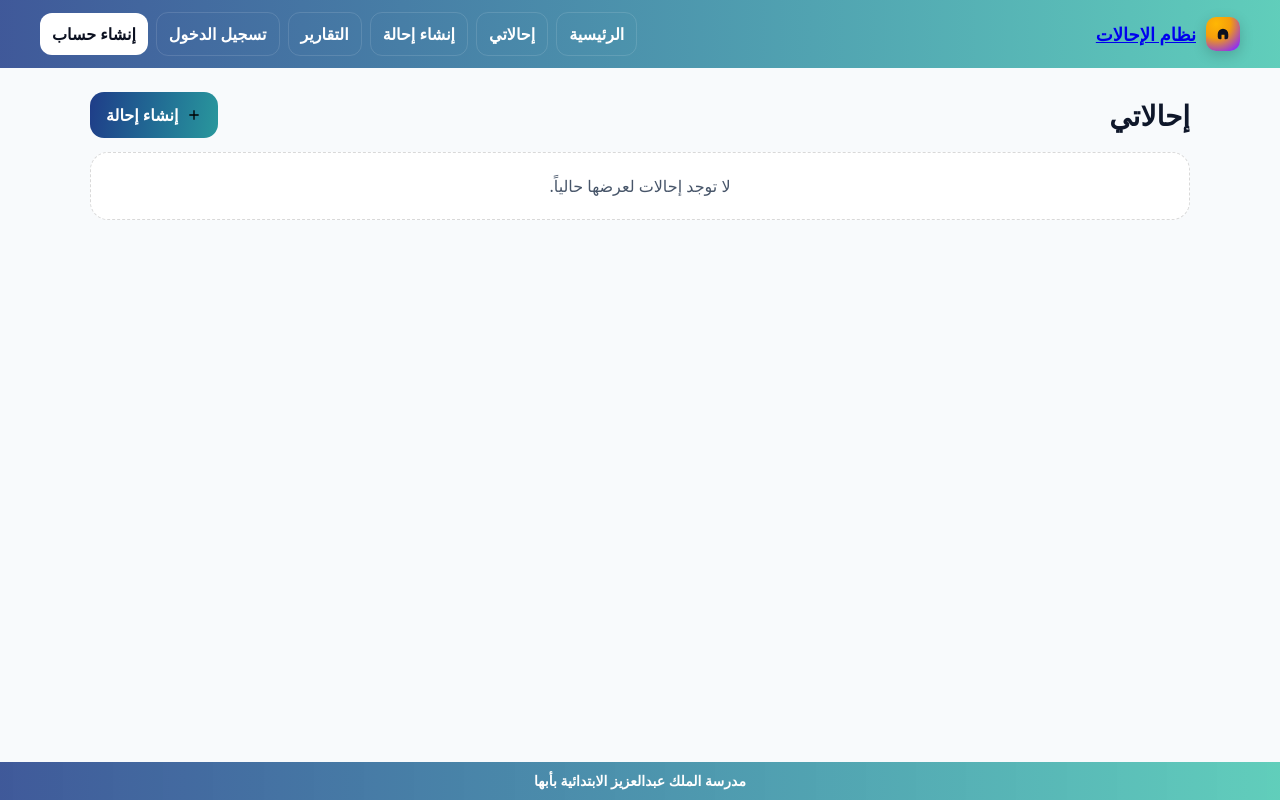
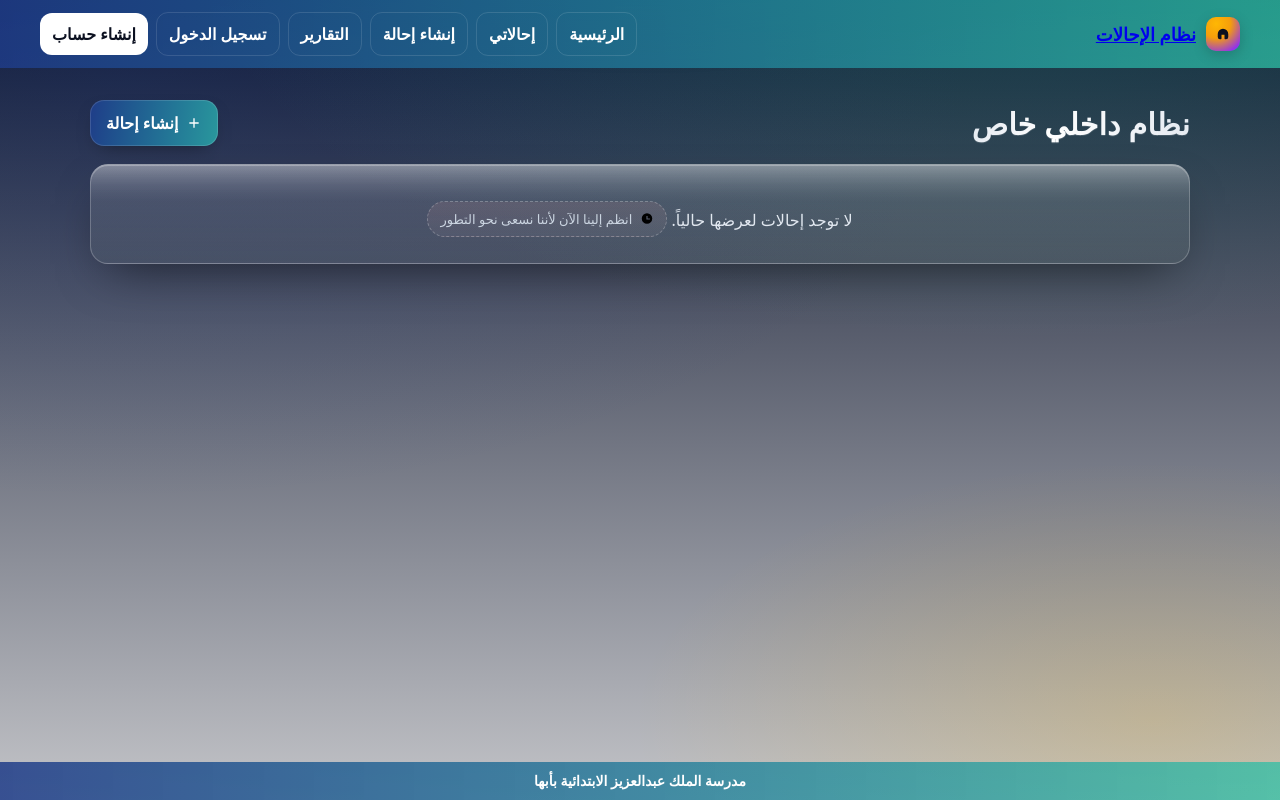
Before and after one commit to yasser-dev2024/kingabdulaziz205, a Django app: page / in a window 1280 px wide. Run offline with Django 5.2, Linux system fonts and the light colour scheme.

Commit message:
تغيير الخلفية

```diff
--- a/templates/home.html
+++ b/templates/home.html
@@ -6,21 +6,93 @@
   <meta name="viewport" content="width=device-width,initial-scale=1">
   <title>إحالاتي</title>
   <style>
-    :root{--brand:#1f3c88;--brand2:#2ebfa5;--accent:#ffb703;--txt:#0f172a;--bg:#f8fafc}
-    /* أضفت خاصية cursor فقط لتستخدم صورة static/maus.png */
+    :root{
+      --brand:#1f3c88;--brand2:#2ebfa5;--accent:#ffb703;--txt:#0f172a;--bg:#0b1020;
+      --card:#ffffff;--muted:#64748b;--ring:rgba(31,60,136,.25)
+    }
+
+    /* خلفية تدرّجات عصرية + مؤشر مخصص */
     body{
-      margin:0;background:var(--bg);font-family:system-ui,-apple-system,Segoe UI,Roboto,Tajawal,Arial;color:var(--txt);
-      cursor: url("{% static 'maus.png' %}") 12 12, auto; /* غيّر 12 12 لنقطة الارتكاز إذا لزم */
+      margin:0;color:var(--txt);
+      font-family:system-ui,-apple-system,Segoe UI,Roboto,Tajawal,Arial;
+      background:
+        radial-gradient(1400px 700px at 80% -10%, rgba(46,191,165,.25), transparent 60%),
+        radial-gradient(1200px 600px at 10% 10%, rgba(31,60,136,.25), transparent 70%),
+        radial-gradient(800px 400px at 90% 90%, rgba(255,183,3,.18), transparent 65%),
+        linear-gradient(180deg, #0b132b 0%, #c3c4c8 100%);
+      cursor:url("{% static 'maus.png' %}") 12 12, auto;
+      min-height:100dvh;
     }
-    /* حتى لا يغيّر المتصفّح المؤشّر في الأزرار والروابط */
+    /* لا تغيّر المؤشر فوق الروابط/الأزرار */
     a, button, [role="button"], .btn { cursor: inherit; }
 
-    .wrap{max-width:1100px;margin:auto;padding:18px 16px}
-    .head{display:flex;align-items:center;justify-content:space-between;gap:10px;margin:6px 0 14px}
-    .head h1{margin:0;font-size:clamp(20px,3vw,28px)}
-    .btn{appearance:none;border:none;border-radius:14px;padding:12px 16px;font-weight:800;cursor:pointer;text-decoration:none;display:inline-flex;align-items:center;gap:8px}
-    .btn-primary{background:linear-gradient(100deg,var(--brand) 0%, color-mix(in srgb,var(--brand2) 70%, var(--brand) 30%) 100%);color:#fff}
-    .empty{background:#fff;border:1px dashed rgba(0,0,0,.15);border-radius:18px;padding:22px;text-align:center;color:#475569}
+    /* وهج خفيف يتبع الأقسام بدون تعارض مع الهيدر/الفوتر */
+    body::before{
+      content:"";position:fixed;inset:-10% -10% auto -10%;height:40%;
+      background:radial-gradient(600px 200px at 50% 0%, rgba(46,191,165,.18), transparent 70%);
+      filter:blur(16px);pointer-events:none;z-index:-1;
+    }
+
+    .wrap{max-width:1100px;margin:auto;padding:24px 16px;animation:fadeUp .6s ease both}
+    @keyframes fadeUp{from{opacity:0;transform:translateY(8px)}to{opacity:1;transform:translateY(0)}}
+
+    /* رأس الصفحة */
+    .head{display:flex;align-items:center;justify-content:space-between;gap:10px;margin:8px 0 18px}
+    .head h1{
+      margin:0;font-size:clamp(22px,3.2vw,30px);letter-spacing:.2px;
+      background:linear-gradient(90deg, #e2e8f0 0%, #ffffff 35%, #e2e8f0 100%);
+      -webkit-background-clip:text;background-clip:text;color:transparent;
+      text-shadow:0 1px 0 #ffffff22;
+    }
+
+    /* أزرار */
+    .btn{
+      appearance:none;border:none;border-radius:14px;padding:12px 16px;
+      font-weight:800;text-decoration:none;display:inline-flex;align-items:center;gap:8px;
+      transition:transform .15s ease, box-shadow .15s ease, opacity .15s ease;
+      box-shadow:0 8px 20px -10px #00000080, inset 0 0 0 1px #ffffff22;
+      will-change:transform, box-shadow;
+    }
+    .btn svg{fill:currentColor}
+    .btn-primary{
+      background:linear-gradient(100deg,var(--brand) 0%, color-mix(in srgb,var(--brand2) 70%, var(--brand) 30%) 100%);
+      color:#fff;outline:0;
+    }
+    .btn-primary:hover{transform:translateY(-1px);box-shadow:0 14px 28px -12px #ede2e299, 0 0 0 3px var(--ring)}
+    .btn-primary:active{transform:translateY(0)}
+
+    /* بطاقة الحالة الفارغة (زجاجية) */
+    .empty{
+      position:relative;
+      border-radius:18px;padding:26px;text-align:center;
+      color:#e2e8f0; /* على خلفية داكنة */
+      background:linear-gradient(180deg, rgba(255,255,255,.14), rgba(163, 187, 143, 0.06));
+      border:1px solid rgba(255,255,255,.22);
+      backdrop-filter:blur(10px);
+      box-shadow:
+        0 1px 0 rgba(255,255,255,.25) inset,
+        0 20px 50px -20px rgba(0,0,0,.6);
+    }
+    .empty::after{
+      content:"";
+      position:absolute;inset:-1px;pointer-events:none;border-radius:18px;
+      background:linear-gradient(180deg, rgba(255,255,255,.35), transparent 40%);
+      mask:linear-gradient(#000, transparent 50%);
+    }
+
+    /* شارات صغيرة اختيارية */
+    .chip{
+      display:inline-flex;align-items:center;gap:8px;margin-top:10px;
+      padding:8px 12px;border-radius:999px;border:1px dashed rgba(255,255,255,.25);
+      background:linear-gradient(180deg, rgba(237, 158, 158, 0.12), rgba(233, 208, 208, 0.06));
+      color:#cbd5e1;font-size:13px
+    }
+
+    /* تحسينات وصول وحركة أقل */
+    @media (prefers-reduced-motion: reduce){
+      .btn{transition:none}
+      .wrap{animation:none}
+    }
   </style>
 </head>
 <body>
@@ -28,15 +100,19 @@
 
   <div class="wrap">
     <div class="head">
-      <h1>إحالاتي</h1>
+      <h1>نظام داخلي خاص</h1>
       <a class="btn btn-primary" href="/referrals/new/">
         <svg width="16" height="16" viewBox="0 0 24 24" aria-hidden="true"><path d="M11 11V5h2v6h6v2h-6v6h-2v-6H5v-2z"/></svg>
         إنشاء إحالة
       </a>
     </div>
 
-    <div class="empty">
+    <div class="empty" role="status" aria-live="polite">
       لا توجد إحالات لعرضها حالياً.
+      <div class="chip" aria-hidden="true">
+        <svg width="14" height="14" viewBox="0 0 24 24"><path d="M12 2a9 9 0 1 1-9 9A9 9 0 0 1 12 2m1 5h-2v6h6v-2h-4z"/></svg>
+        انظم إلينا الآن لأننا نسعى نحو التطور
+      </div>
     </div>
   </div>
 
```
Also changed, not shown: db.sqlite3, شعار المدرسة فارة.png (renamed from maus.png).
